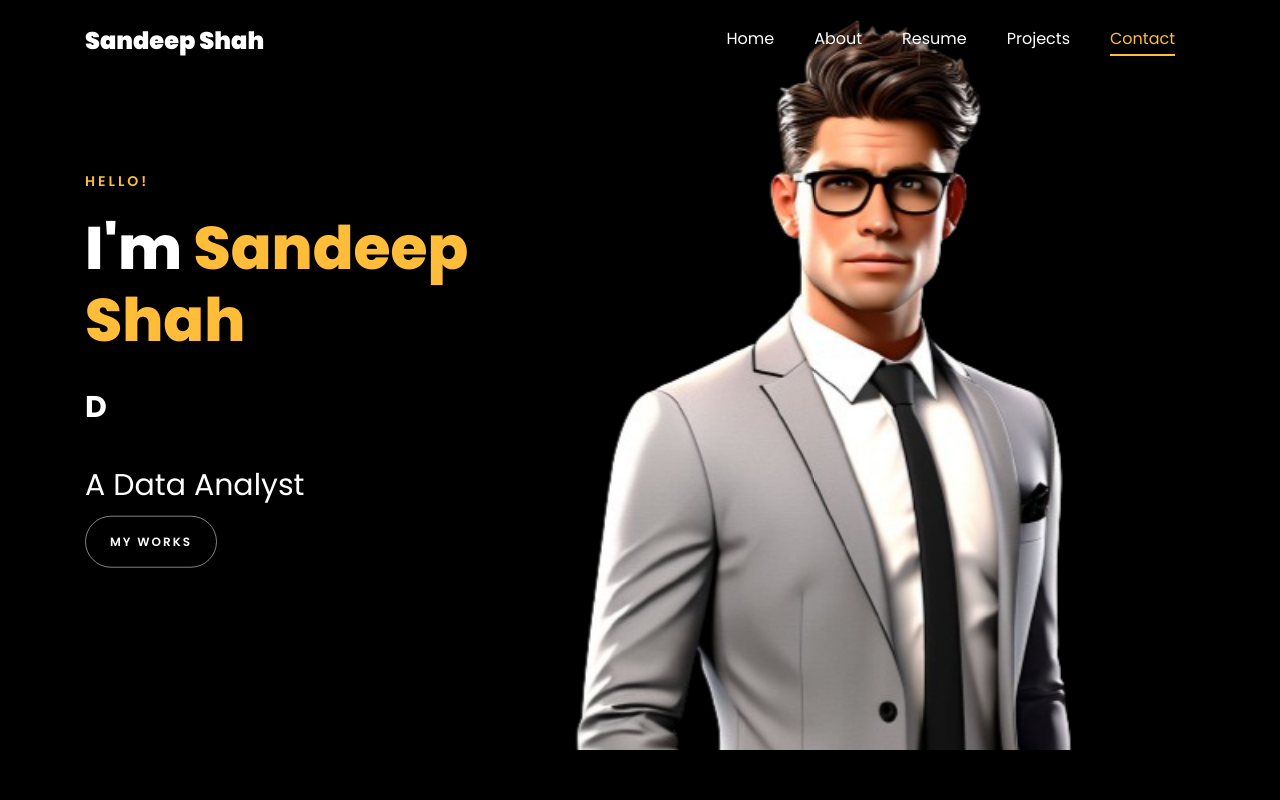
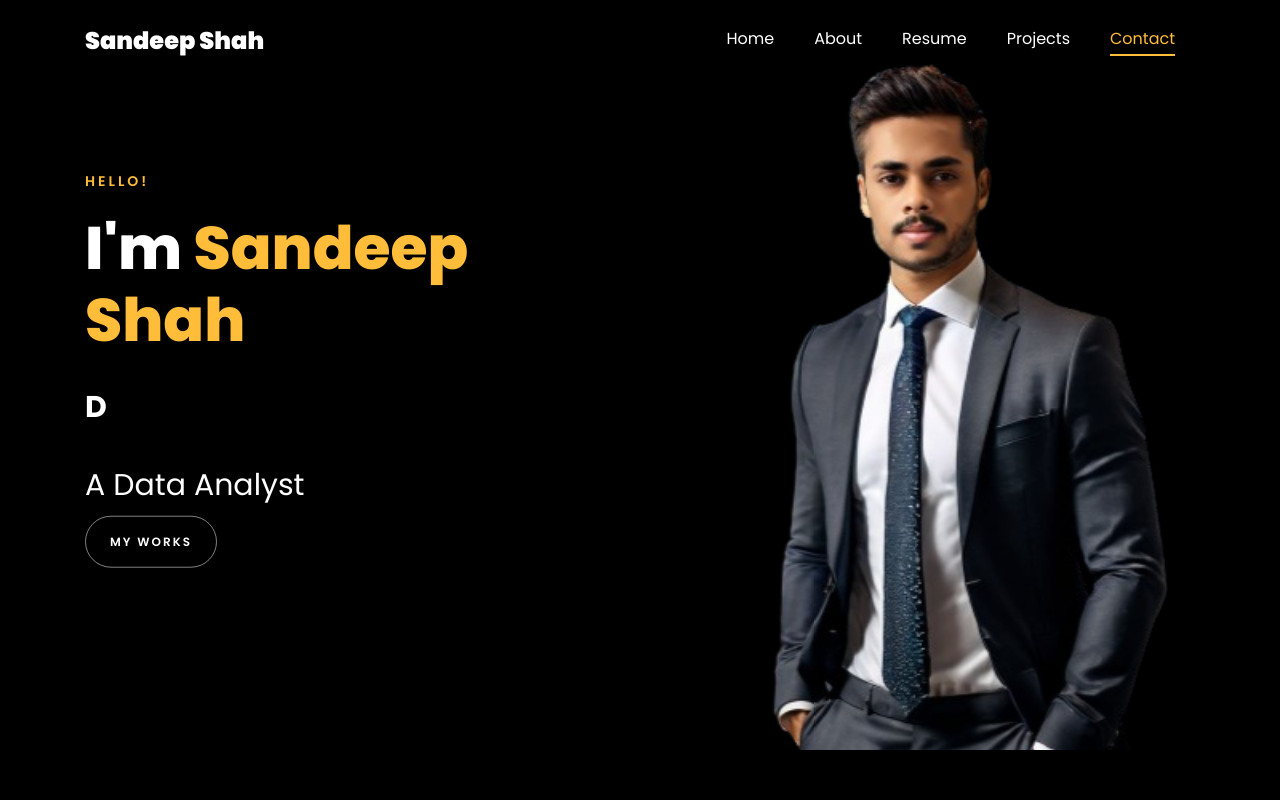
Before and after one commit to sandeep87001/sandeep87001.github.io, a plain HTML site: page index.html in a window 1280 px wide. Shown: the top 800 px of the page. Drawn offline with Linux system fonts and the light colour scheme; files whose address does not match are found by name.

Commit message:
Update index.html

```diff
--- a/index.html
+++ b/index.html
@@ -141,7 +141,7 @@
 	      	<div class="overlay"></div>
 	         <div class="container">
 	          <div class="row d-md-flex no-gutters slider-text align-items-end justify-content-end" data-scrollax-parent="true">
-	          	<div class="one-third js-fullheight order-md-last img" style="background-image:url(images/Image.png);">
+	          	<div class="one-third js-fullheight order-md-last img" style="background-image:url(images/profile.png);">
 	          	 <div class="overlay"></div>
 	          	</div>
 		          <div class="one-forth d-flex  align-items-center ftco-animate" data-scrollax=" properties: { translateY: '70%' }">
```
